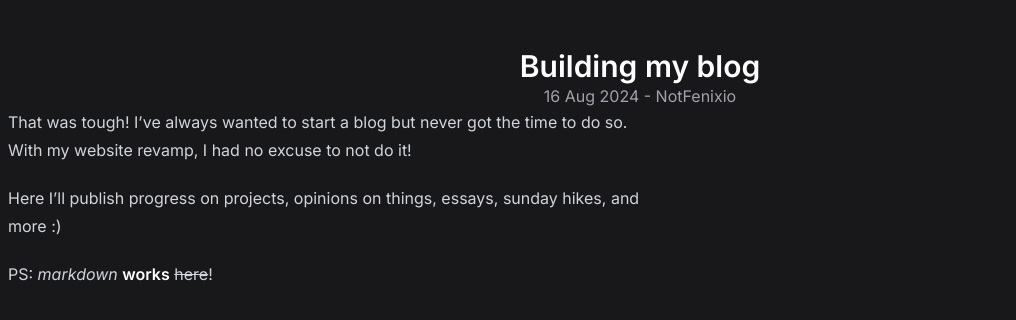
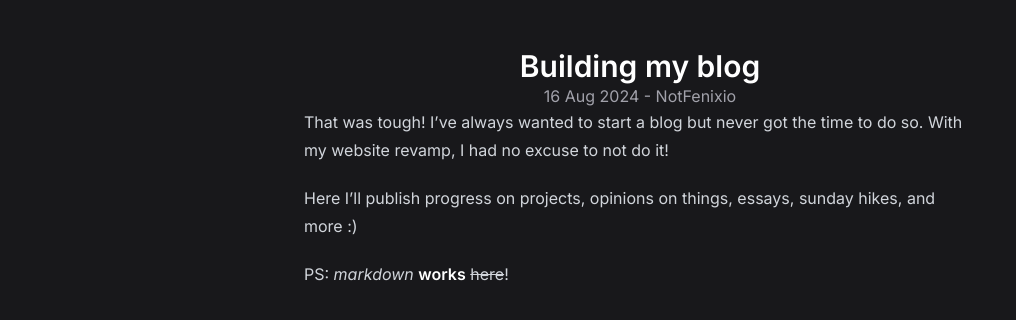
Before and after one commit to NotFenixio/blog, a Jekyll site: the page built from _posts/2024-08-16-hello_world.md, in a window 1280 px wide. Shown: the top 320 px of the page, without its empty margins (0-1016 px from the left). Built offline with Jekyll 4.4.1, drawn with Linux system fonts in a browser that asks for light colours; nearby versions of some CDN libraries.

Commit message:
fix post layout

```diff
--- a/_layouts/post.html
+++ b/_layouts/post.html
@@ -21,7 +21,7 @@ layout: post
     <div class="py-6 p-2 sm:py-12 flex flex-col justify-center">
       <h1 class="text-3xl font-semibold text-center">{{ page.title }}</h1>
       <p class="text-center text-zinc-400">{{ page.date | date_to_string }} - {{ page.author }}</p>
-      <div class="prose prose-invert">
+      <div class="prose prose-invert mx-auto max-w-2xl">
           {{ content | markdownify }}
       </div>
     </div>
```
